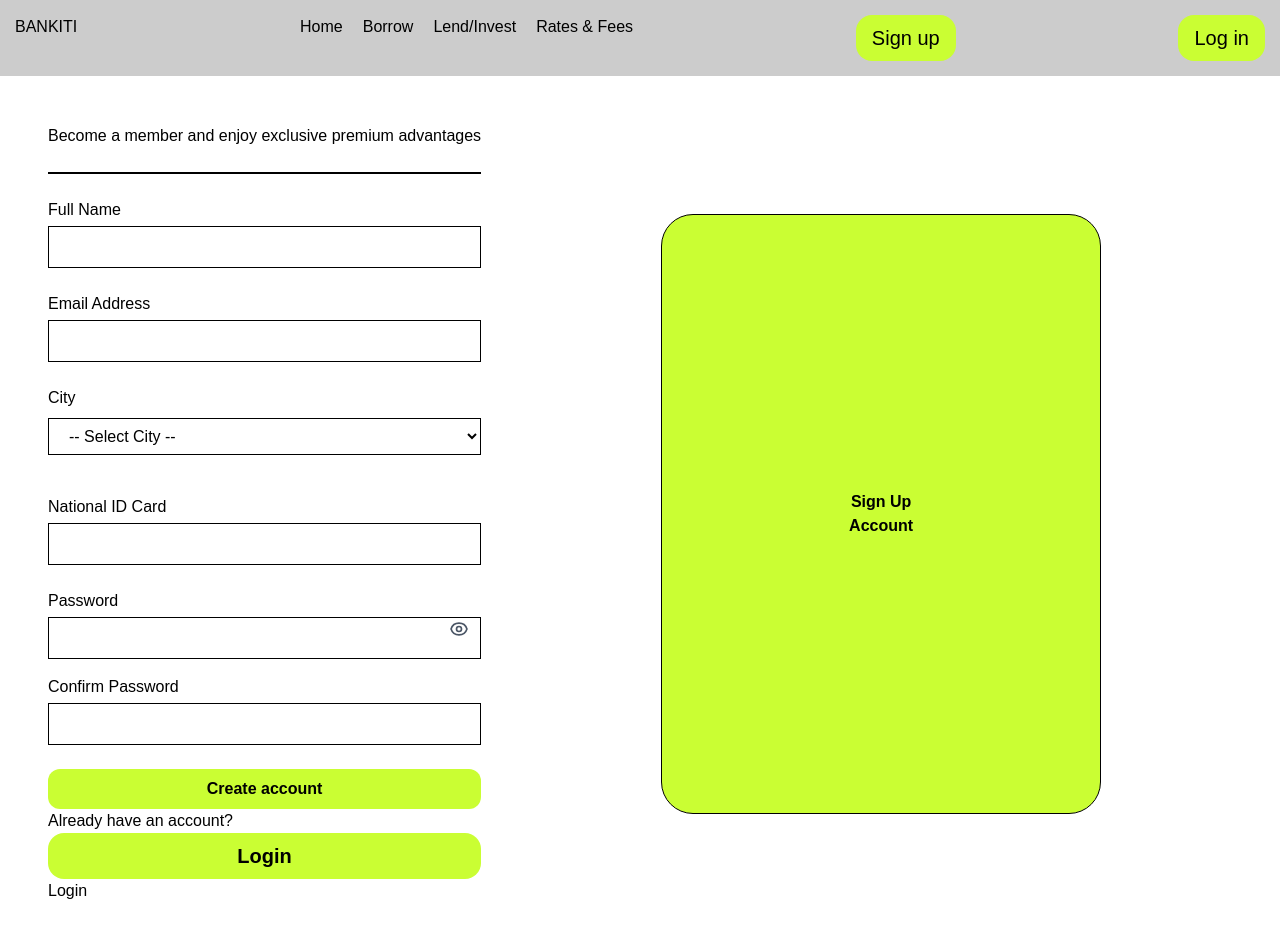
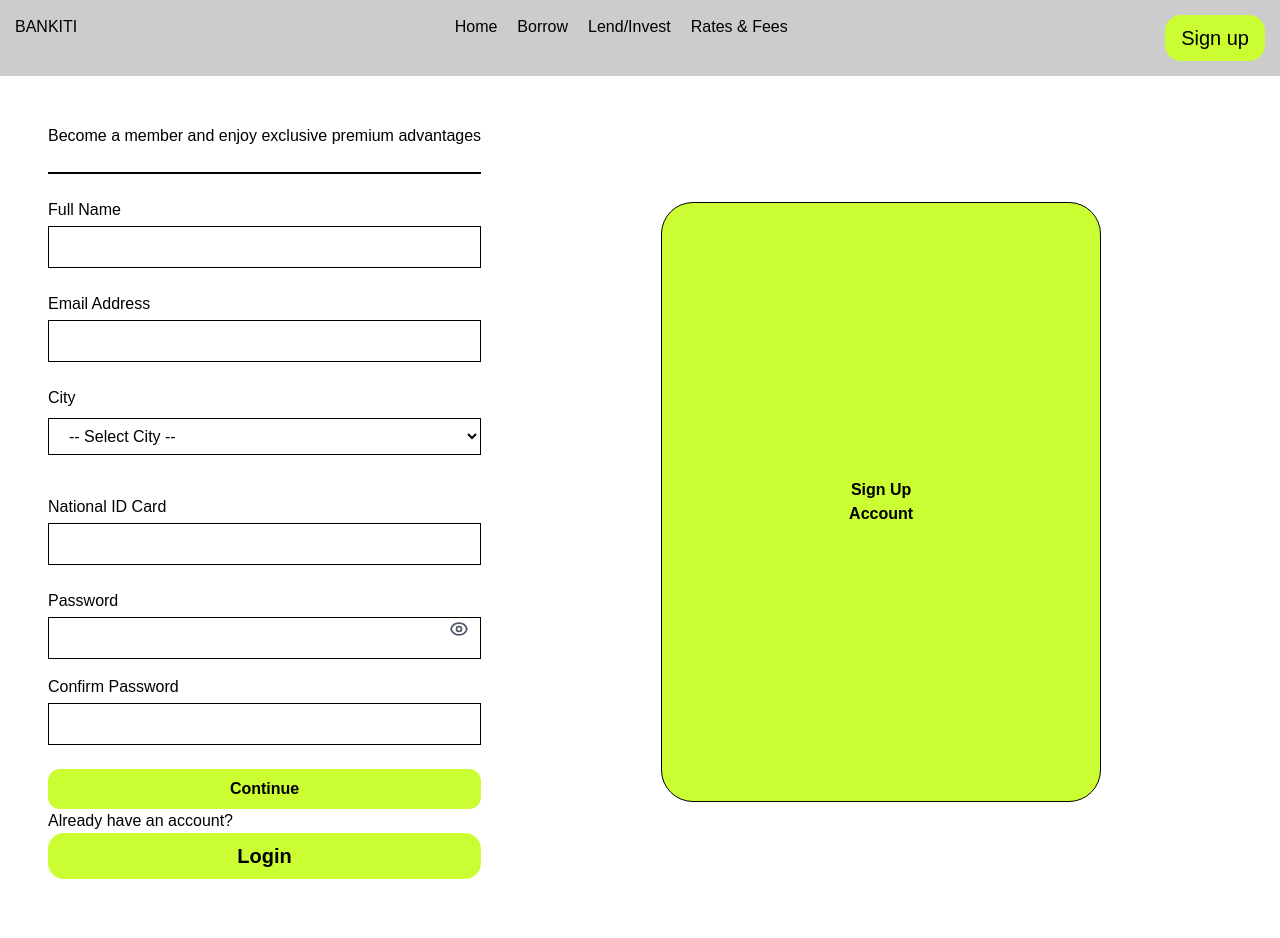
Before and after one commit to BANKITI/Finance-app-frontend-, a React (Vite) app in the folder finance-app/: page /signup in a window 1280 px wide. Shown: the top 938 px of the page. Built offline with nearby package versions, Linux system fonts and the light colour scheme.

Commit message:
my first commit

```diff
--- a/finance-app/src/components/Login.tsx
+++ b/finance-app/src/components/Login.tsx
@@ -45,7 +45,7 @@ const Login = () => {
   return (
     <div >
 
-      <div className="flex items-center justify-center gap-10 flex-row-reverse ">
+      <div className="flex items-center justify-center gap-10 flex-row-reverse ml-10 mt-10">
       <div className="border rounded-2xl h-120 w-130">
 
 
--- a/finance-app/src/components/Navbar.tsx
+++ b/finance-app/src/components/Navbar.tsx
@@ -20,7 +20,7 @@ const Navbar = () => {
 
         </ul>
         <button onClick={() => navigate('/signup', {replace: true})}>Sign up</button>
-        <button onClick={() => navigate('/login', {replace: true})}>Log in</button>
+        {/* <button onClick={() => navigate('/login', {replace: true})}>Log in</button> */}
 
 
 
--- a/finance-app/src/pages/Signup.tsx
+++ b/finance-app/src/pages/Signup.tsx
@@ -1,6 +1,6 @@
 import { useNavigate } from 'react-router-dom'
 import { useState } from 'react';
-import { Link } from 'react-router-dom';
+
 
 
 const Signup = () => {
@@ -188,7 +188,7 @@ const Signup = () => {
             type="submit"
             className="w-full bg-[#CAFE33]  text-black font-semibold py-2 px-4 rounded-xl "
           >
-            Create account
+            Continue
 
           </button>
 
@@ -200,8 +200,7 @@ const Signup = () => {
         Already have an account?<div className='Log-button'><button onClick={() => navigate('/login',{replace: true})}> <b>Login</b> </button></div>
 
         <div>
-        <Link to="/login"> Login
-        </Link>
+
 
 
 
```
